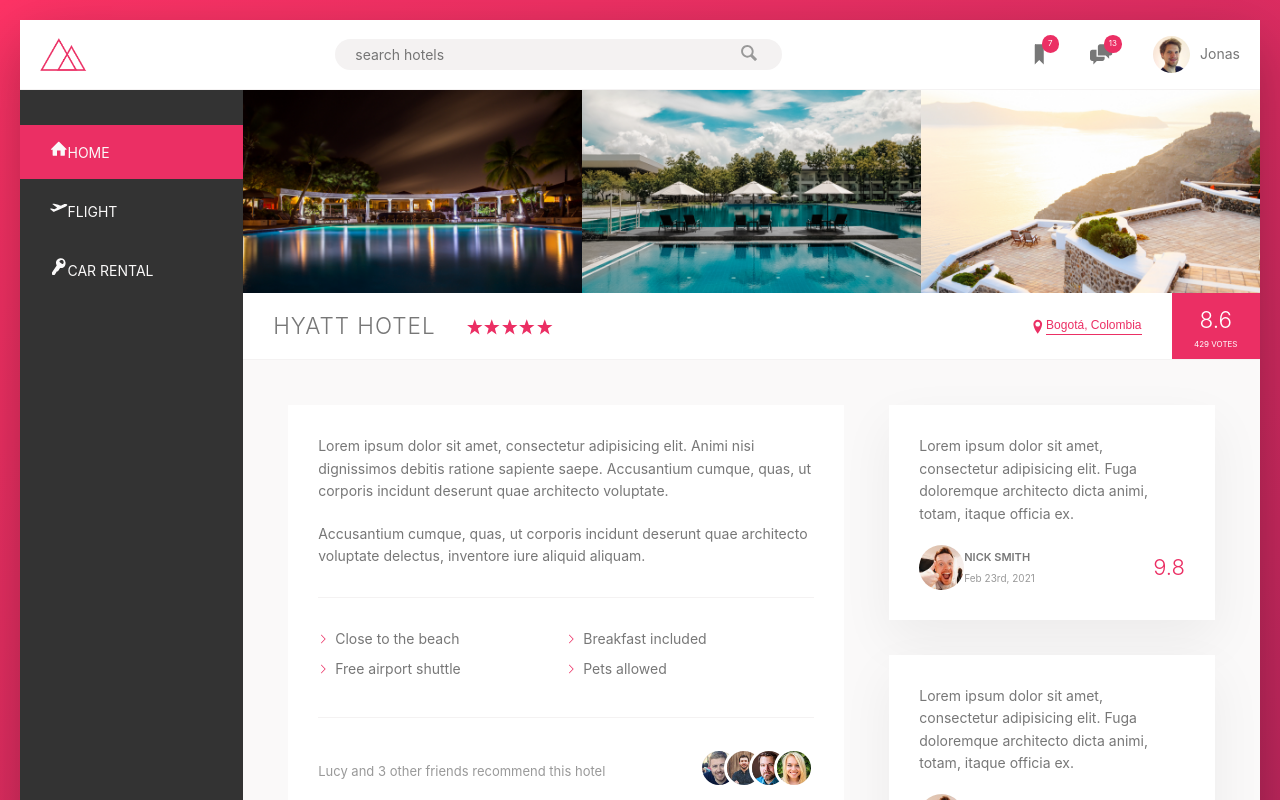
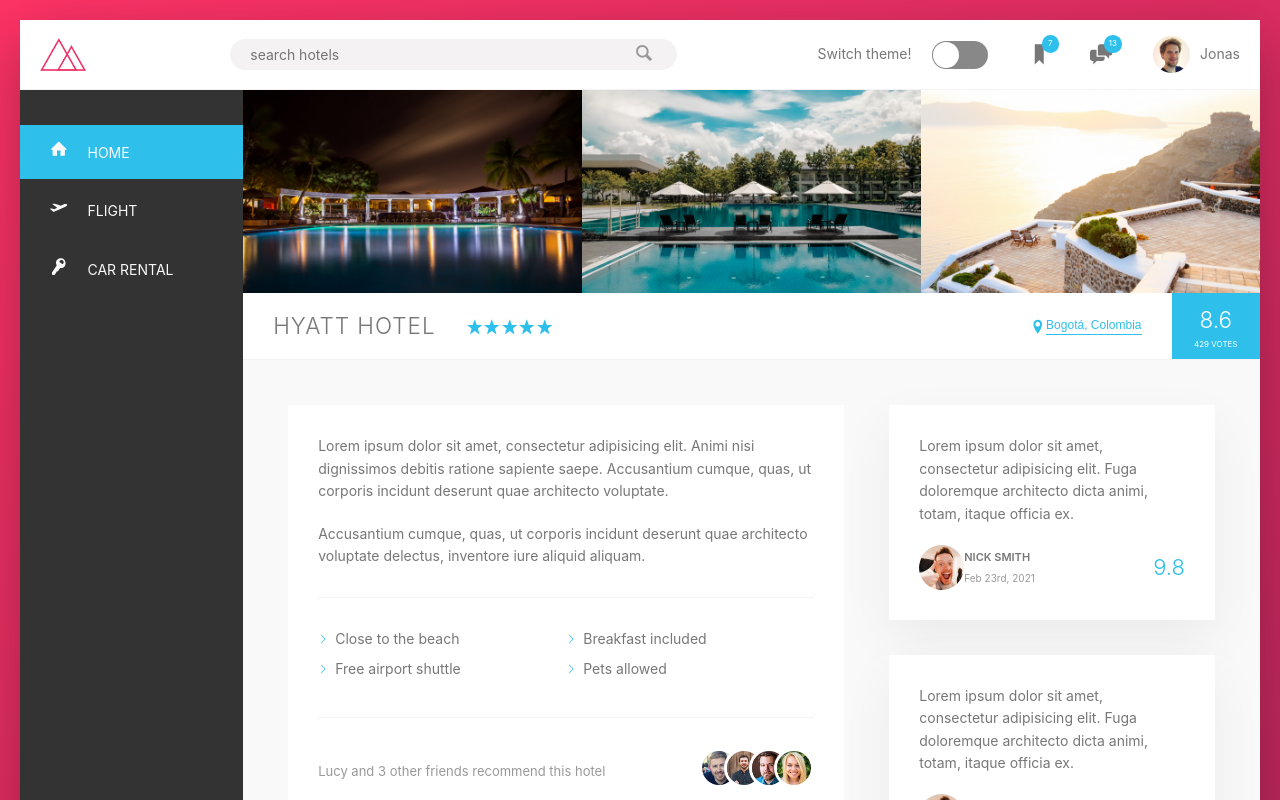
Before and after one commit to anthony12031/HotelReview, a Next.js app: page / in a window 1280 px wide. Shown: the top 800 px of the page. Built offline with nearby package versions, Linux system fonts and the light colour scheme.

Commit message:
Switch theme

```diff
--- a/components/Header.tsx
+++ b/components/Header.tsx
@@ -1,17 +1,42 @@
 import styled from 'styled-components'
 import SearchFrom from './SearchForm';
 import SvgIcon from './SvgIcon';
+import Switch from "react-switch";
+import { useTheme } from 'next-themes'
+import { useEffect, useState } from 'react';
 
 type props = {
     className?: string
 }
 
 function Header({className}: props) {
+
+    const [themeChecked, setThemeChecked] = useState(false);
+    const { theme, setTheme } = useTheme();
+    const [mounted, setMounted] = useState(false);
+
+    useEffect(()=> {
+        setMounted(true);
+    }, [])
+
+    function handleThemeChange() {
+       setThemeChecked(!themeChecked);
+       setTheme(theme==='ligth' ? 'dark' : 'ligth');
+    }
+
+    if(!mounted) {
+        return null;
+    }
+
     return (
         <header className={className}>
             <img className="logo" src="img/logo.png" alt="hyatt logo" />
             <SearchFrom />
             <nav className="user-nav">
+                <div className="user-nav__icon-box">
+                    <span className="user-nav__theme">Switch theme!</span>
+                <   Switch onChange={handleThemeChange} checked={themeChecked} uncheckedIcon={false} checkedIcon={false}/>
+                </div>
                 <div className="user-nav__icon-box">
                     <SvgIcon iconName="icon-bookmark" width="2.25rem" heigth="2.25rem"/>
                     <span className="user-nav__notification">7</span>
@@ -70,6 +95,10 @@
             fill: var(--color-grey-dark-2);
         }
 
+        &__theme{
+            margin-right: 2rem;
+        }
+
         &__notification{
             font-size: .8rem;
             height: 1.75rem;
--- a/components/SideBar.tsx
+++ b/components/SideBar.tsx
@@ -15,6 +15,9 @@
             padding: 1.5rem 3rem;
             position: relative;
             z-index: 10;
+        }
+        span {
+            margin-left: 2rem;
         }
 `;
 
--- a/package.json
+++ b/package.json
@@ -14,10 +14,13 @@
     "aws-appsync-auth-link": "^3.0.6",
     "aws-appsync-subscription-link": "^3.0.8",
     "graphql": "^15.6.1",
+    "install": "^0.13.0",
     "next": "11.1.2",
     "next-themes": "0.0.15",
+    "npm": "^8.1.0",
     "react": "17.0.2",
     "react-dom": "17.0.2",
+    "react-switch": "^6.0.0",
     "styled-components": "^5.3.1"
   },
   "devDependencies": {
--- a/pages/_app.tsx
+++ b/pages/_app.tsx
@@ -30,8 +30,7 @@
 
   }
   [data-theme="dark"]{
-    --background-color: black;
-    --text-color: white;
+    --color-primary: #2fbfeb;
   }
 
   *,
--- a/pages/index.tsx
+++ b/pages/index.tsx
@@ -1,28 +1,12 @@
 import client from '../apollo-client';
 import {gql} from '@apollo/client';
 import Button from '../components/Button';
-import { useTheme } from 'next-themes'
-import { useEffect, useState } from 'react';
+
 import Gallery from '../components/Gallery';
 import HotelOverview from '../components/HotelOverview';
 import HotelDetail from '../components/HotelDetail';
 
 function HomePage({hotels = []}: any) {
-  const { theme, setTheme } = useTheme();
-  const [mounted, setMounted] = useState(false);
-
-  useEffect(()=> {
-    setMounted(true);
-  }, [])
-
-  if (!mounted) return null;
-
-  function switchTheme(){
-    setTheme(theme==='ligth' ? 'dark' : 'ligth');
-  }
-  if(!mounted) {
-    return null;
-  }
 
   return (
     <>
```
Also changed, not shown: 1 other file (tests, documents, lock files or other folders).
